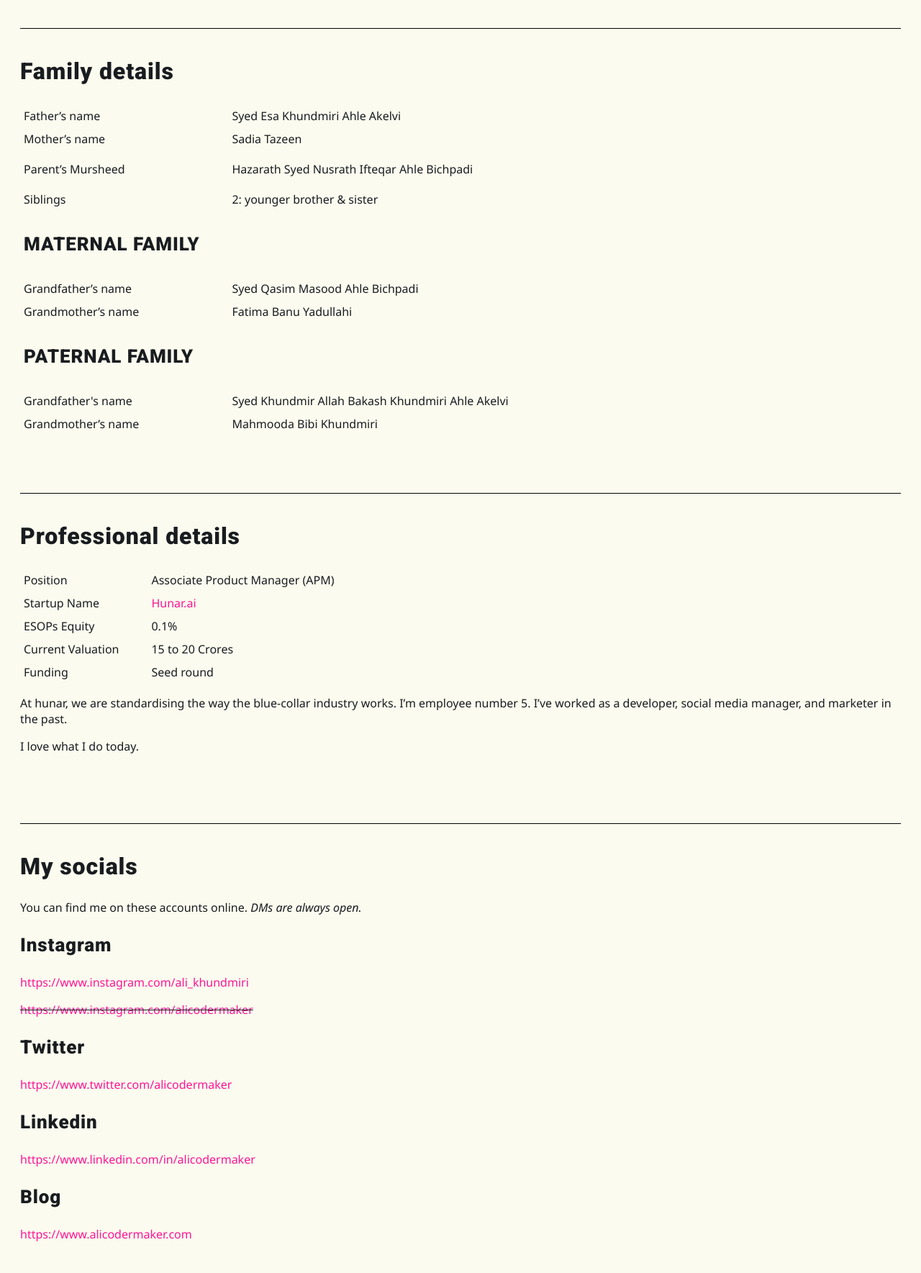
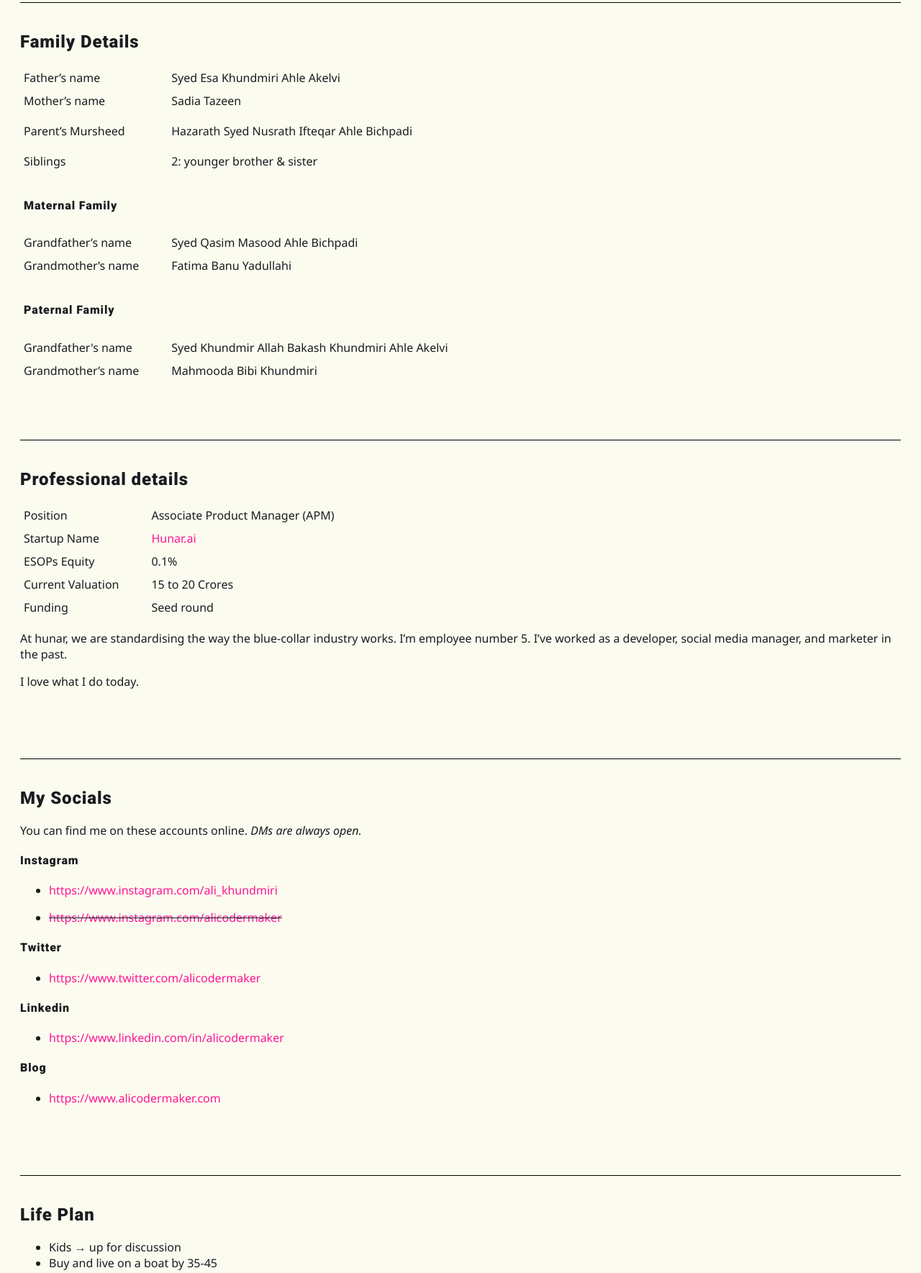
Before and after one commit to alikhundmiri/ali, a plain HTML site: page biodata.html in a window 1280 px wide. Shown: the part 773-2542 px from the top of the page at 72% size. Drawn offline with Linux system fonts and the light colour scheme.

Commit message:
font changes, added content

```diff
--- a/biodata.html
+++ b/biodata.html
@@ -53,25 +53,6 @@
         letter-spacing: 0.9px;
       }
 
-      h1{
-        font-size: 40px;
-      }
-
-      h2{
-        font-size: 32px;
-      }
-
-      h3{
-        font-size: 26px;
-      }
-
-      h4{
-        font-size: 22px;
-      }
-
-      h5{
-        font-size: 20px;
-      }
 
       .pageheader {
         text-align: center;
@@ -217,7 +198,7 @@
     </div>
 
     <div class="newrow">
-      <h2>Family details</h2>
+      <h2>Family Details</h2>
       <table cellpadding="0" cellspacing="0" border="0">
 
         <tr>
@@ -247,9 +228,11 @@
           <td>Siblings</td>
           <td>2: younger brother & sister</td>
         </tr>
-
         <tr>
-          <td><h3>MATERNAL FAMILY</h3></td>
+          <td></td>
+        </tr>
+        <tr>
+          <td colspan="2"><h4>Maternal Family</h4></td>
         </tr>
 
         <tr>
@@ -261,9 +244,11 @@
           <td>Grandmother’s name</td>
           <td>Fatima Banu Yadullahi</td>
         </tr>
-
         <tr>
-          <td><h3>PATERNAL FAMILY</h3></td>
+          <td></td>
+        </tr>
+        <tr>
+          <td colspan="2"><h4>Paternal Family</h4></td>
 
         </tr>
 
@@ -315,18 +300,35 @@
     </div>
 
     <div class="newrow">
-      <h2>My socials</h2>
+      <h2>My Socials</h2>
       <p>You can find me on these accounts online. <i>DMs are always open.</i></p>
 
-      <h3>Instagram</h3>
-      <p><a href="https://www.instagram.com/ali_khundmiri">https://www.instagram.com/ali_khundmiri</a></p>
-      <p><strike><a href="https://www.instagram.com/alicodermaker">https://www.instagram.com/alicodermaker</a></strike></p>
-      <h3>Twitter</h3>
-      <p><a href="https://www.twitter.com/alicodermaker">https://www.twitter.com/alicodermaker</a></p>
-      <h3>Linkedin</h3>
-      <p><a href="https://www.linkedin.com/in/alicodermaker">https://www.linkedin.com/in/alicodermaker</a></p>
-      <h3>Blog</h3>
-      <p><a href="https://www.alicodermaker.com">https://www.alicodermaker.com</a></p>
+      <h4>Instagram</h4>
+      <ul>
+
+        <li><p><a href="https://www.instagram.com/ali_khundmiri">https://www.instagram.com/ali_khundmiri</a></p></li>
+        <li><p><strike><a href="https://www.instagram.com/alicodermaker">https://www.instagram.com/alicodermaker</a></strike></p></li>
+
+      </ul>
+
+      <h4>Twitter</h4>
+      <ul>
+
+        <li><p><a href="https://www.twitter.com/alicodermaker">https://www.twitter.com/alicodermaker</a></p></li>
+
+      </ul>
+
+      <h4>Linkedin</h4>
+      <ul>
+        <li><p><a href="https://www.linkedin.com/in/alicodermaker">https://www.linkedin.com/in/alicodermaker</a></p></li>
+      </ul>
+
+      <h4>Blog</h4>
+      <ul>
+        <li><p><a href="https://www.alicodermaker.com">https://www.alicodermaker.com</a></p></li>
+      </ul>
+
+
     </div>
 
     <div class="newrow">
@@ -365,7 +367,9 @@
     </div>
 
     <div class="newrow">
-      <h2>My Expectations</h2>
+      <h2>Expectations</h2>
+
+      <h3>My Expectations</h3>
       <ol>
         <li><p>I’m looking for a woman who is not too younger to me, I'd prefer if you are anywhere between 22 to 27 year old.</p></li>
         <li><p>You are either pursuing graduate level education or already have some qualification.</p></li>
@@ -374,6 +378,8 @@
         <li><p>Right now, I have no plans of settling abroad. And if I did, I'd want to move to Singapore or Malaysia. Since they are muslim countries with improved infrastructure and better health care, akin to the western world.</p></li>
       </ol>
       <br>
+
+      <h3>Your Expectations</h3>
       <p>I understand these are quite a few things, and you too will have some expectation from me. To get alighed on what we expect from each other, I hope we can have a chat on WhatsApp.</p>
     </div>
 
```
